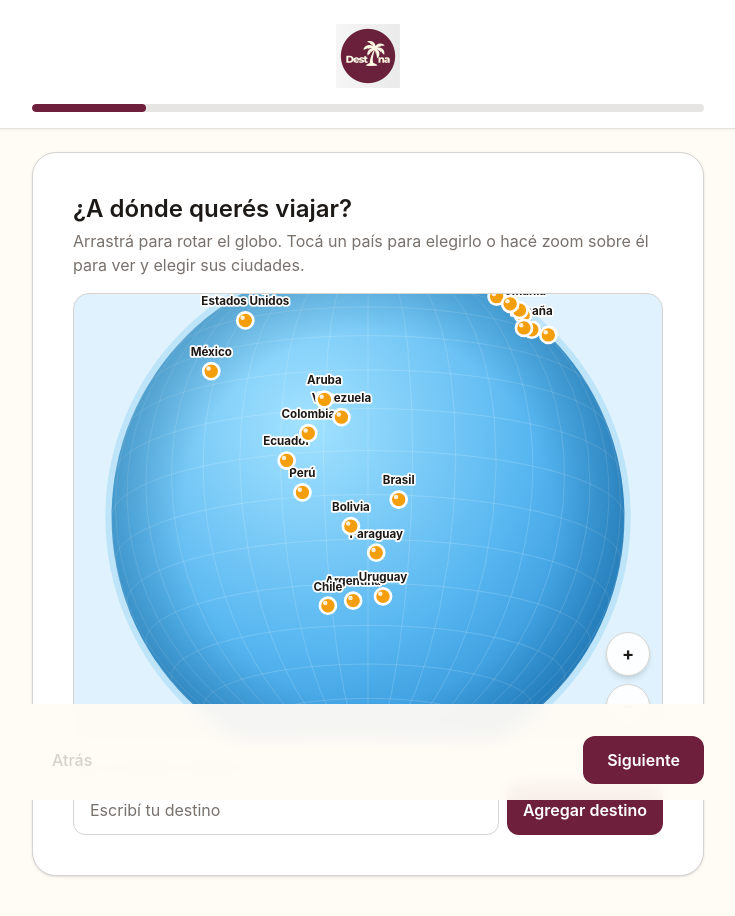
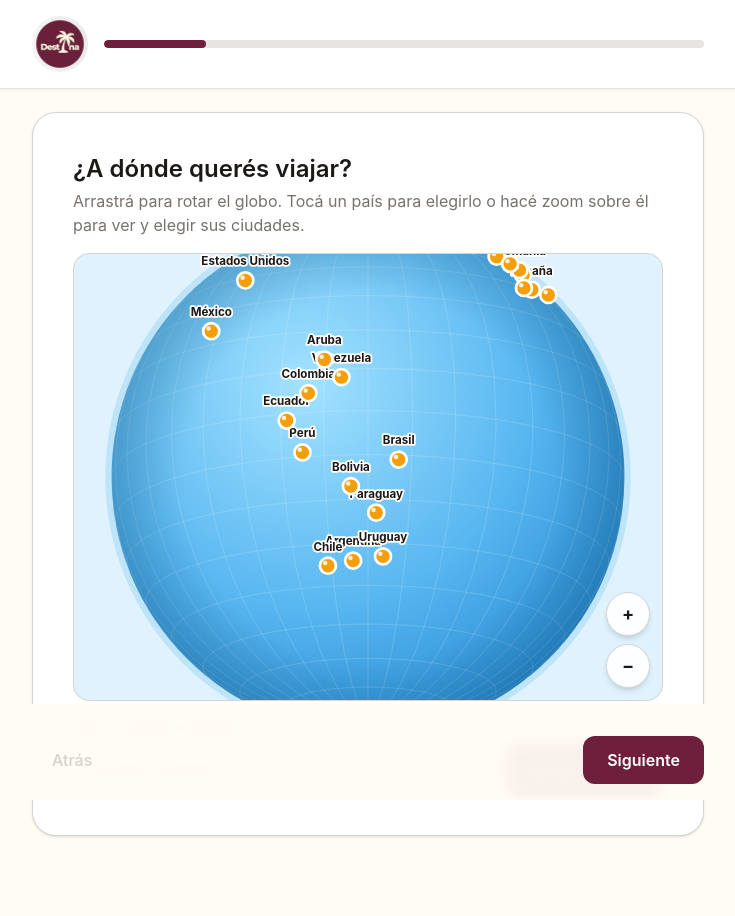
Before and after one commit to EmilioGalimberti/formDestina, a React (Vite) app: page / in a window 1280 px wide. Shown: the top 916 px of the page, without its empty margins (272-1007 px from the left). Built offline with nearby package versions, Linux system fonts and the light colour scheme; the HTML template or start-up script is replaced by a standard one; what world-atlas would draw is missing.

Commit message:
F13: ubica logo a la izquierda del header y actualiza favicon

```diff
--- a/index.html
+++ b/index.html
@@ -2,7 +2,7 @@
 <html lang="es">
   <head>
     <meta charset="UTF-8" />
-    <link rel="icon" type="image/svg+xml" href="/favicon.svg" />
+    <link rel="icon" type="image/png" href="/images/logo.png" />
     <meta name="viewport" content="width=device-width, initial-scale=1.0, viewport-fit=cover" />
     <meta name="theme-color" content="#6e1f3c" />
     <meta name="description" content="Armá tu viaje soñado con Destina. Elegí destino, transporte, cantidad de personas, estilo y presupuesto, y enviále todo a Martina por WhatsApp." />
--- a/src/features/wizard/Wizard.tsx
+++ b/src/features/wizard/Wizard.tsx
@@ -27,16 +27,18 @@ export function Wizard() {
 
   return (
     <div className="flex min-h-svh flex-col">
-      <header className="sticky top-0 z-10 bg-white px-6 pb-4 pt-6 shadow-sm">
-        <div className="mx-auto flex w-full max-w-2xl flex-col items-center">
+      <header className="sticky top-0 z-10 bg-white px-6 py-4 shadow-sm">
+        <div className="mx-auto flex w-full max-w-2xl items-center gap-4">
           <img
             src="/images/logo.png"
             alt="Destina"
-            className="mb-4 h-16 w-auto"
+            className="h-14 w-14 shrink-0 rounded-full object-cover"
             width="512"
             height="512"
           />
-          <WizardProgress progress={progress} />
+          <div className="flex-1">
+            <WizardProgress progress={progress} />
+          </div>
         </div>
       </header>
 
```
Also changed, not shown: public/images/logo.png.
